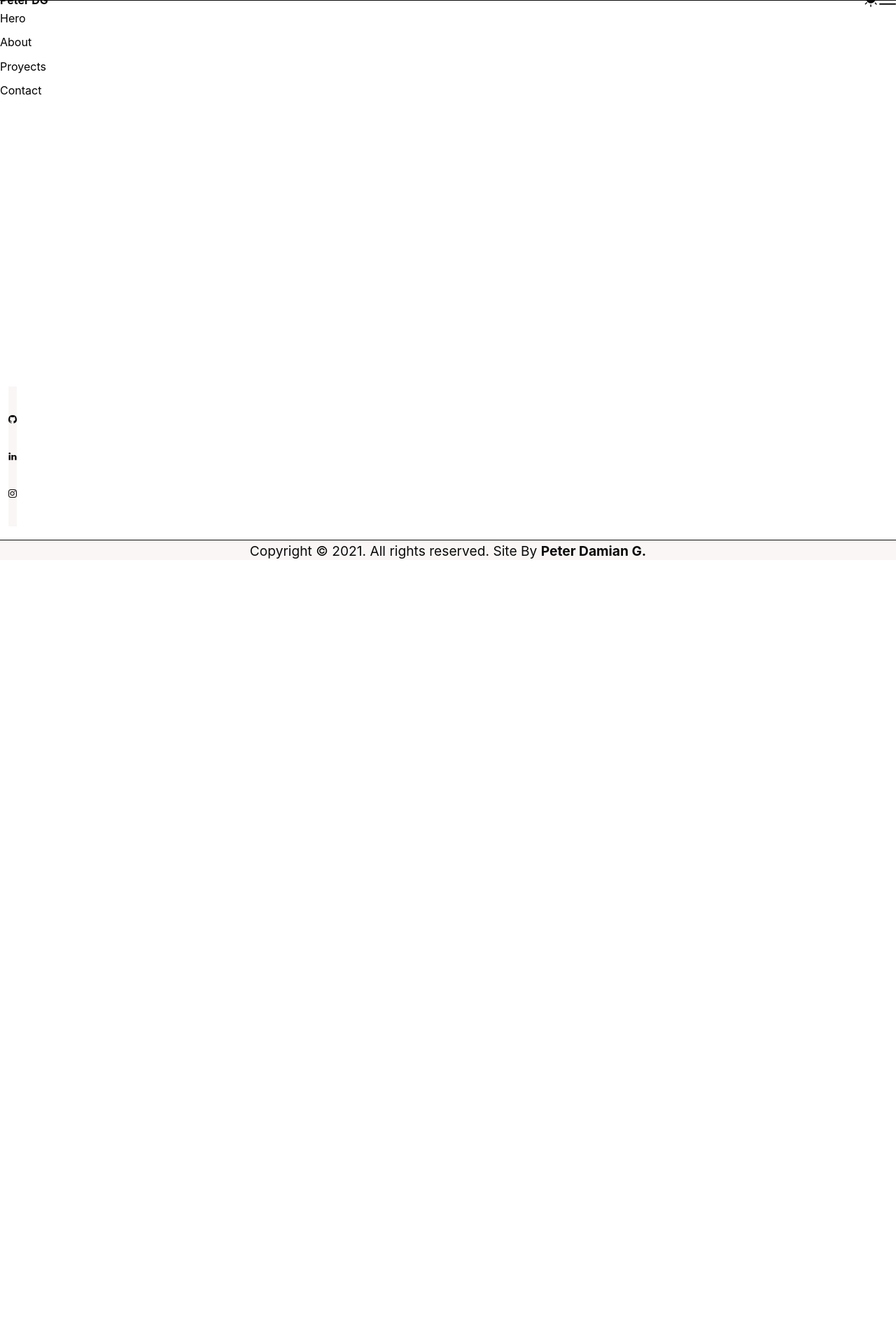
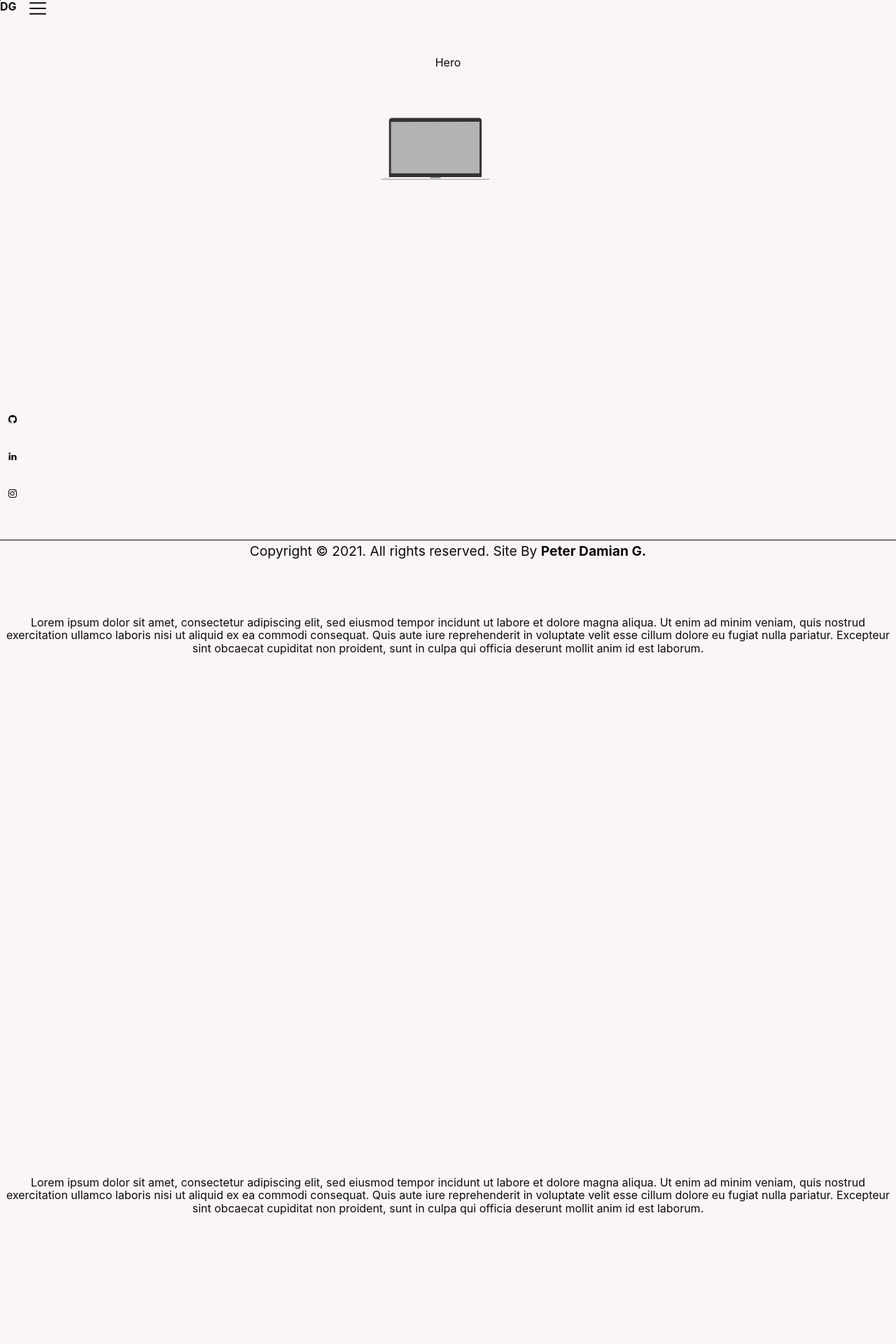
Before and after one commit to PeterDamianG/PeterDamianG, a Next.js app: page / in a window 1280 px wide. Shown: the top 1920 px of the page at 70% size. Before the commit the page ends 800 px from the top, so only its background shows below. Built offline with nearby package versions, Linux system fonts and the light colour scheme.

Commit message:
Scroll Snap Working

```diff
--- a/src/components/layout/appbar/appbar.module.css
+++ b/src/components/layout/appbar/appbar.module.css
@@ -1,7 +1,9 @@
 .headerflex {
+  position: fixed;
   background-color: var(--background);
   border-bottom: 1px solid var(--foreground);
   height: 5vh;
+  width: 100vw;
   display: flex;
   justify-content: space-between;
   align-items: center;
--- a/src/components/layout/footer/SocialMedia.js
+++ b/src/components/layout/footer/SocialMedia.js
@@ -1,14 +1,14 @@
 import GitHubSVG from 'components/icons/socialmedia/GitHubSVG';
 import InstagramSVG from 'components/icons/socialmedia/InstagramSVG';
 import LinkedInSVG from 'components/icons/socialmedia/LinkedInSVG';
-import { section } from './socialmedia.module.css';
+import { socialmedia } from './socialmedia.module.css';
 
 const SocialMedia = () => (
-  <section className={section}>
+  <aside className={socialmedia}>
     <GitHubSVG height={12} width={12} />
     <LinkedInSVG height={12} width={12} />
     <InstagramSVG height={12} width={12} />
-  </section>
+  </aside>
 );
 
 export default SocialMedia;
--- a/src/components/layout/footer/socialmedia.module.css
+++ b/src/components/layout/footer/socialmedia.module.css
@@ -1,17 +1,17 @@
-.section {
+.socialmedia {
   display: flex;
   justify-content: space-evenly;
   align-items: center;
 }
 
 @media all and (min-width: 640px) and (max-width: 1280px) {
-  .section svg {
+  .socialmedia svg {
     height: 24px;
     width: 24px;
     transition: all 0.2s linear;
   }
 
-  .section svg:hover {
+  .socialmedia svg:hover {
     height: 26px;
     width: 26px;
     transition: all 0.2s linear;
@@ -19,7 +19,7 @@
 }
 
 @media all and (min-width: 1280px) {
-  .section {
+  .socialmedia {
     display: flex;
     flex-direction: column;
     align-items: center;
@@ -30,7 +30,7 @@
     background-color: var(--background);
   }
 
-  .section svg {
+  .socialmedia svg {
     height: 36px;
     width: 36px;
   }
--- a/src/components/main/sections/about/index.js
+++ b/src/components/main/sections/about/index.js
@@ -1,3 +1,14 @@
-const About = () => <p>About</p>;
+const About = () => (
+  <section>
+    <p>
+      Lorem ipsum dolor sit amet, consectetur adipiscing elit, sed eiusmod
+      tempor incidunt ut labore et dolore magna aliqua. Ut enim ad minim veniam,
+      quis nostrud exercitation ullamco laboris nisi ut aliquid ex ea commodi
+      consequat. Quis aute iure reprehenderit in voluptate velit esse cillum
+      dolore eu fugiat nulla pariatur. Excepteur sint obcaecat cupiditat non
+      proident, sunt in culpa qui officia deserunt mollit anim id est laborum.
+    </p>
+  </section>
+);
 
 export default About;
--- a/src/components/main/sections/contact/index.js
+++ b/src/components/main/sections/contact/index.js
@@ -1,3 +1,14 @@
-const Contact = () => <p>Contact</p>;
+const Contact = () => (
+  <section>
+    <p>
+      Lorem ipsum dolor sit amet, consectetur adipiscing elit, sed eiusmod
+      tempor incidunt ut labore et dolore magna aliqua. Ut enim ad minim veniam,
+      quis nostrud exercitation ullamco laboris nisi ut aliquid ex ea commodi
+      consequat. Quis aute iure reprehenderit in voluptate velit esse cillum
+      dolore eu fugiat nulla pariatur. Excepteur sint obcaecat cupiditat non
+      proident, sunt in culpa qui officia deserunt mollit anim id est laborum.
+    </p>
+  </section>
+);
 
 export default Contact;
--- /dev/null
+++ b/src/components/main/sections/hero/NotebookSVG.js
@@ -0,0 +1,53 @@
+const NotebookSVG = (props) => (
+  <svg width={200} height={200} viewBox='0 0 2674 1359' y={0} x={0} {...props}>
+    {/* Screen Notebook */}
+    <path d='M1939 147v982H250V147l845-1 844 1z' fill='#b3b3b3' />
+    {/* Screen Borders */}
+    <path
+      d='M1979 956V123a52 52 0 00-52-52H263c-10 0-20 3-29 8a53 53 0 00-24 44v1079h1769V956zm-40-220v393H250V147l845-1h844v492z'
+      fill='#333'
+    />
+    {/* Touchpad Notebook */}
+    <path
+      d='M991 1202h207c0 6 1 12-2 17-3 4-8 5-12 5h-179c-4 0-8-1-11-4-4-5-3-12-3-18z'
+      fill='#999'
+      stroke='#999'
+      strokeWidth={0.1}
+    />
+    {/* First Light */}
+    <path
+      d='M134 1213c4-5 12-5 16 0 2 3 1 7 2 10h-1l-10 2-9-2c0-4 0-7 2-10z'
+      fill='#b3b3b3'
+      stroke='#b3b3b3'
+      strokeWidth={0.1}
+    />
+    <path
+      d='M132 1223l9 2 10-2c-2 3-5 6-9 6-5 0-7-4-10-7z'
+      fill='#4e4e4e'
+      stroke='#4e4e4e'
+      strokeWidth={0.1}
+    />
+    {/* Second Light */}
+    <path
+      d='M193 1213c4-5 12-4 15 1 3 3 2 7 2 10h-1c-6 1-12 1-18-1h0c0-4-1-8 2-10z'
+      fill='#b3b3b3'
+      stroke='#b3b3b3'
+      strokeWidth={0.1}
+    />
+    <path
+      d='M191 1223c6 2 12 2 18 1-4 6-14 6-18-1z'
+      fill='#4f4f4f'
+      stroke='#4f4f4f'
+      strokeWidth={0.1}
+    />
+    {/* Base Notebook */}
+    <path
+      d='M57 1237c7-2 14-1 20-1h2035c7 0 14-1 20 1-1 9-7 16-16 19H72c-8-3-14-10-15-19z'
+      fill='#b3b3b3'
+      stroke='#b3b3b3'
+      strokeWidth={0.1}
+    />
+  </svg>
+);
+
+export default NotebookSVG;
--- a/src/components/main/sections/hero/index.js
+++ b/src/components/main/sections/hero/index.js
@@ -1,3 +1,10 @@
-const Hero = () => <p>Hero</p>;
+import NotebookSVG from './NotebookSVG';
+
+const Hero = () => (
+  <section>
+    <p>Hero</p>
+    <NotebookSVG />
+  </section>
+);
 
 export default Hero;
--- a/src/components/main/sections/proyects/index.js
+++ b/src/components/main/sections/proyects/index.js
@@ -1,3 +1,14 @@
-const Proyects = () => <p>Proyects</p>;
+const Proyects = () => (
+  <section>
+    <p>
+      Lorem ipsum dolor sit amet, consectetur adipiscing elit, sed eiusmod
+      tempor incidunt ut labore et dolore magna aliqua. Ut enim ad minim veniam,
+      quis nostrud exercitation ullamco laboris nisi ut aliquid ex ea commodi
+      consequat. Quis aute iure reprehenderit in voluptate velit esse cillum
+      dolore eu fugiat nulla pariatur. Excepteur sint obcaecat cupiditat non
+      proident, sunt in culpa qui officia deserunt mollit anim id est laborum.
+    </p>
+  </section>
+);
 
 export default Proyects;
--- a/src/styles/globals.css
+++ b/src/styles/globals.css
@@ -1,4 +1,9 @@
-html,
+html {
+  scroll-snap-type: mandatory; /* for older browsers */
+  scroll-snap-points-y: repeat(100vh); /* for older browsers */
+  scroll-snap-type: y mandatory;
+}
+
 body {
   padding: 0;
   margin: 0;
@@ -23,3 +28,29 @@ svg {
 * {
   box-sizing: border-box;
 }
+
+section {
+  height: 100vh;
+  width: 100vw;
+  display: flex;
+  flex-direction: column;
+  align-items: center;
+  text-align: center;
+  scroll-snap-align: center;
+  scroll-snap-stop: always;
+  padding-top: 5vh;
+  background-color: var(--background);
+  color: var(--foreground);
+}
+
+@media all and (min-width: 640px) and (max-width: 1280px) {
+  section {
+    padding-top: 6vh;
+  }
+}
+
+@media all and (min-width: 1280px) {
+  section {
+    padding-top: 8vh;
+  }
+}
```
